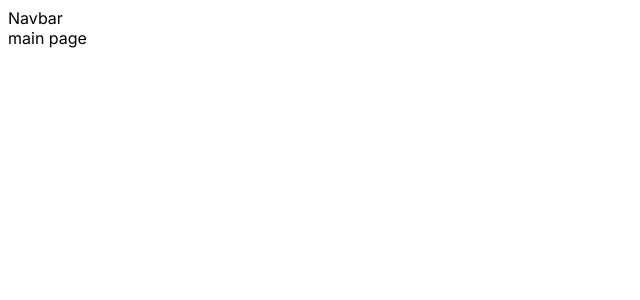
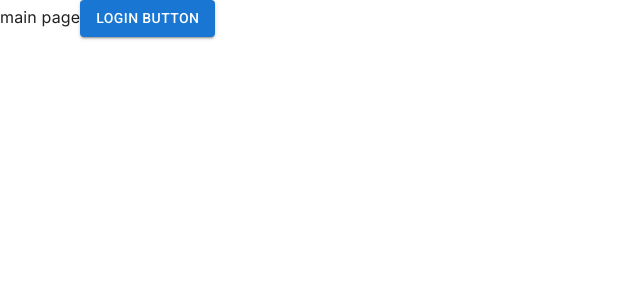
Before and after one commit to haotangio/aiffordable, a Next.js app: page / in a window 1280 px wide. Shown: the top 300 px of the page, without its empty margins (0-640 px from the left). Built offline with nearby package versions, Linux system fonts and the light colour scheme.

Commit message:
feat: add mui

```diff
--- /dev/null
+++ b/packages/design-system/AiffordableRootLayout.tsx
@@ -0,0 +1,20 @@
+'use client';
+import {CssBaseline} from "@mui/material";
+import {ThemeProvider, createTheme} from '@mui/material/styles';
+import '@fontsource/roboto/300.css';
+import '@fontsource/roboto/400.css';
+import '@fontsource/roboto/500.css';
+import '@fontsource/roboto/700.css';
+
+const defaultTheme = createTheme();
+
+export function AiffordableRootLayout({children}: Readonly<{
+  children: React.ReactNode;
+}>) {
+  return (
+    <ThemeProvider theme={defaultTheme}>
+      <CssBaseline />
+      {children}
+    </ThemeProvider>
+  );
+}
--- a/packages/design-system/Navbar.tsx
+++ /dev/null
@@ -1,7 +0,0 @@
-export function Navbar() {
-  return (
-    <div>
-      Navbar
-    </div>
-  )
-}
--- a/packages/design-system/index.tsx
+++ b/packages/design-system/index.tsx
@@ -1 +1 @@
-export {Navbar} from './Navbar';
+export {AiffordableRootLayout} from './AiffordableRootLayout';
--- a/src/app/layout.tsx
+++ b/src/app/layout.tsx
@@ -1,12 +1,12 @@
 import type { Metadata } from "next";
 import { Inter } from "next/font/google";
-import {Navbar} from "@aiffordable/design-system";
+import {AiffordableRootLayout} from "@aiffordable/design-system";
 
 const inter = Inter({ subsets: ["latin"] });
 
 export const metadata: Metadata = {
-  title: "Create Next App",
-  description: "Generated by create next app",
+  title: "Aiffordable",
+  description: "Use AI with affordable budget",
 };
 
 export default function RootLayout({
@@ -17,8 +17,9 @@ export default function RootLayout({
   return (
     <html lang="en">
       <body className={inter.className}>
-        <Navbar />
-        {children}
+        <AiffordableRootLayout>
+          {children}
+        </AiffordableRootLayout>
       </body>
     </html>
   );
--- a/src/app/page.tsx
+++ b/src/app/page.tsx
@@ -1,5 +1,10 @@
+import {Button} from "@mui/material";
+
 export default function Home() {
   return (
-    <div>main page</div>
+    <div>
+      main page
+      <Button variant="contained">Login button</Button>
+    </div>
   );
 }
```
Also changed, not shown: package.json (+9 -4 lines), 2 other files (tests, documents, lock files or other folders).
